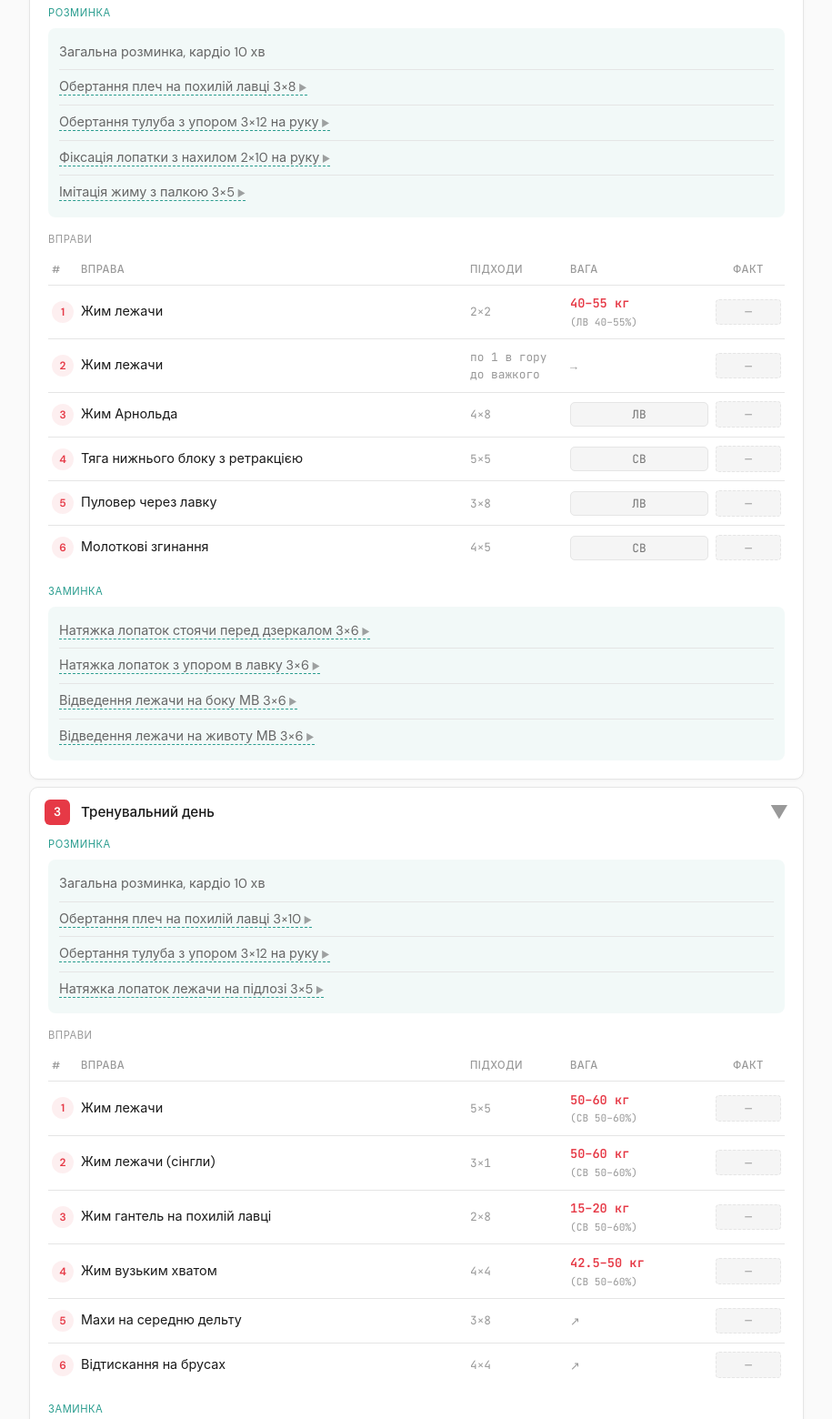
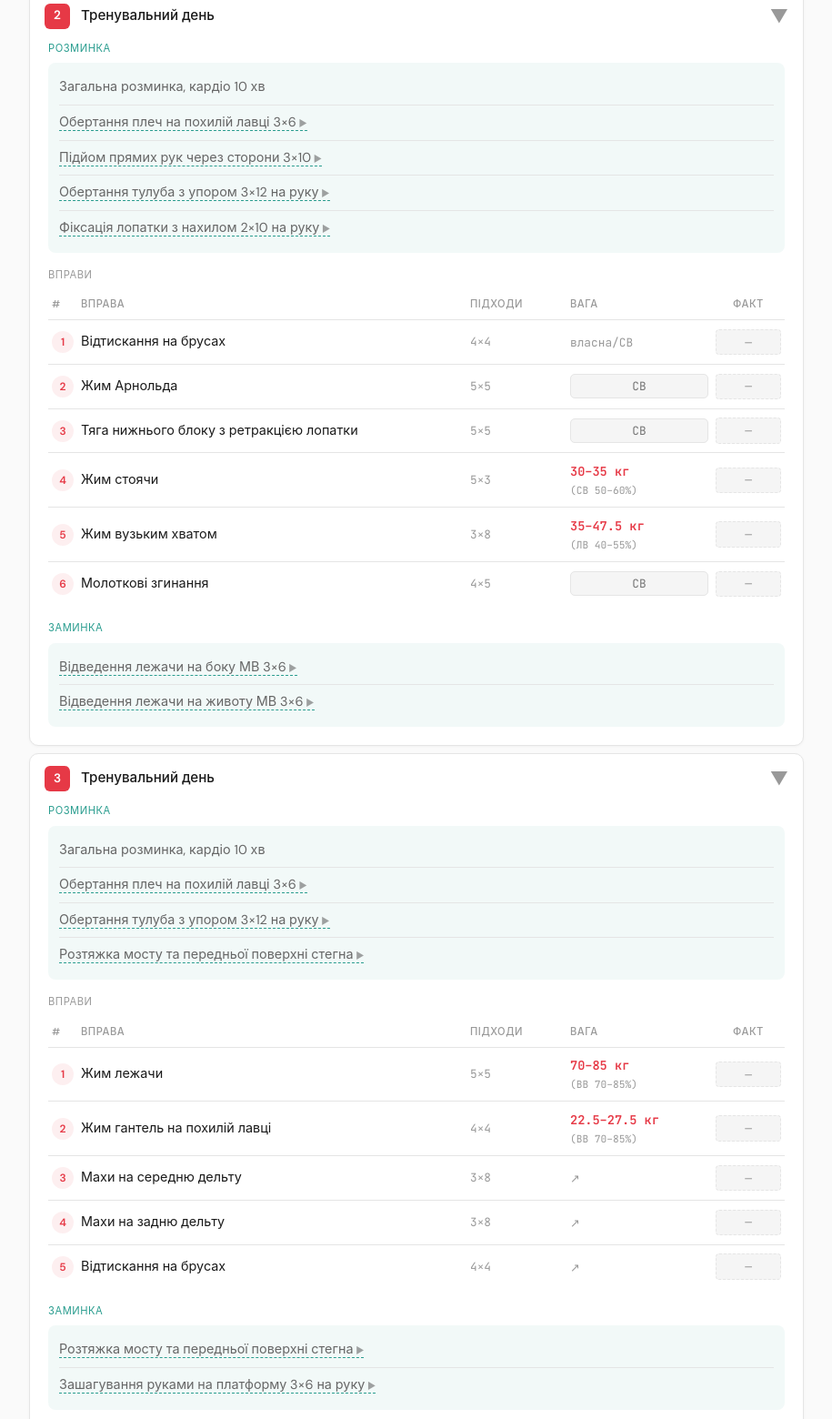
Before and after one commit to hp0404/bench-100, a plain HTML site: page index.html in a window 1280 px wide. Shown: the part 4416-5976 px from the top of the page at 91% size, without its empty margins (182-1097 px from the left). Drawn offline with Linux system fonts and the light colour scheme.

Commit message:
перевірив другий тиждень

```diff
--- a/index.html
+++ b/index.html
@@ -913,17 +913,18 @@
                 day1: {
                     warmup: [
                         "Загальна розминка, кардіо 10 хв",
-                        "Обертання плеч на похилій лавці 3×6",
-                        "Обертання тулуба з упором 3×12 на руку",
-                        "Імітація жиму з палкою 3×5"
+                        "Підйом прямих рук до гори 3×12",
+                        "Підйом прямих рук через сторони 3×12",
+                        "Статичне утримання з упором в стіну 2×15с на руку",
+                        "Статичне утримання боком 2×15с на руку"
                     ],
                     exercises: [
-                        { name: "Жим лежачи", sets: "4×4", weight: "ЛВ", type: "bench" },
-                        { name: "Жим лежачи (сінгли)", sets: "4×1", weight: "ЛВ", type: "bench" },
-                        { name: "Тяга верхнього блоку з депресією", sets: "3×6", weight: "СВ", type: "other" },
+                        { name: "Жим лежачи", sets: "5×5", weight: "ЛВ", type: "bench" },
+                        { name: "Жим лежачи (сінгли)", sets: "5×1", weight: "ЛВ", type: "bench" },
+                        { name: "Тяга верхнього блоку з депресією лопатки", sets: "3×6", weight: "СВ", type: "other" },
                         { name: "Шраги з ретракцією лопатки", sets: "5×5", weight: "СВ", type: "other" },
-                        { name: "Жим стоячи", sets: "4×4", weight: "СВ", type: "ohp" },
-                        { name: "Біцепс стоячи", sets: "3×8", weight: "СВ", type: "biceps" }
+                        { name: "Жим лежачи", sets: "4×4", weight: "ВВ", type: "bench" },
+                        { name: "Біцепс стоячи", sets: "4×4", weight: "ВВ", type: "biceps" }
                     ],
                     cooldown: [
                         "Натяжка лопаток стоячи перед дзеркалом 3×6",
@@ -934,22 +935,20 @@
                 day2: {
                     warmup: [
                         "Загальна розминка, кардіо 10 хв",
-                        "Обертання плеч на похилій лавці 3×8",
+                        "Обертання плеч на похилій лавці 3×6",
+                        "Підйом прямих рук через сторони 3×10",
                         "Обертання тулуба з упором 3×12 на руку",
-                        "Фіксація лопатки з нахилом 2×10 на руку",
-                        "Імітація жиму з палкою 3×5"
+                        "Фіксація лопатки з нахилом 2×10 на руку"
                     ],
                     exercises: [
-                        { name: "Жим лежачи", sets: "2×2", weight: "ЛВ", type: "bench" },
-                        { name: "Жим лежачи", sets: "по 1 в гору до важкого", weight: "→", type: "bench_pyramid" },
-                        { name: "Жим Арнольда", sets: "4×8", weight: "ЛВ", type: "other" },
-                        { name: "Тяга нижнього блоку з ретракцією", sets: "5×5", weight: "СВ", type: "other" },
-                        { name: "Пуловер через лавку", sets: "3×8", weight: "ЛВ", type: "other" },
+                        { name: "Відтискання на брусах", sets: "4×4", weight: "власна/СВ", type: "other" },
+                        { name: "Жим Арнольда", sets: "5×5", weight: "СВ", type: "other" },
+                        { name: "Тяга нижнього блоку з ретракцією лопатки", sets: "5×5", weight: "СВ", type: "other" },
+                        { name: "Жим стоячи", sets: "5×3", weight: "СВ", type: "ohp" },
+                        { name: "Жим вузьким хватом", sets: "3×8", weight: "ЛВ", type: "close_grip" },
                         { name: "Молоткові згинання", sets: "4×5", weight: "СВ", type: "other" }
                     ],
                     cooldown: [
-                        "Натяжка лопаток стоячи перед дзеркалом 3×6",
-                        "Натяжка лопаток з упором в лавку 3×6",
                         "Відведення лежачи на боку МВ 3×6",
                         "Відведення лежачи на животу МВ 3×6"
                     ]
@@ -957,16 +956,15 @@
                 day3: {
                     warmup: [
                         "Загальна розминка, кардіо 10 хв",
-                        "Обертання плеч на похилій лавці 3×10",
+                        "Обертання плеч на похилій лавці 3×6",
                         "Обертання тулуба з упором 3×12 на руку",
-                        "Натяжка лопаток лежачи на підлозі 3×5"
+                        "Розтяжка мосту та передньої поверхні стегна"
                     ],
                     exercises: [
-                        { name: "Жим лежачи", sets: "5×5", weight: "СВ", type: "bench" },
-                        { name: "Жим лежачи (сінгли)", sets: "3×1", weight: "СВ", type: "bench" },
-                        { name: "Жим гантель на похилій лавці", sets: "2×8", weight: "СВ", type: "incline" },
-                        { name: "Жим вузьким хватом", sets: "4×4", weight: "СВ", type: "close_grip" },
+                        { name: "Жим лежачи", sets: "5×5", weight: "ВВ", type: "bench" },
+                        { name: "Жим гантель на похилій лавці", sets: "4×4", weight: "ВВ", type: "incline" },
                         { name: "Махи на середню дельту", sets: "3×8", weight: "↗", type: "other" },
+                        { name: "Махи на задню дельту", sets: "3×8", weight: "↗", type: "other" },
                         { name: "Відтискання на брусах", sets: "4×4", weight: "↗", type: "other" }
                     ],
                     cooldown: [
```
